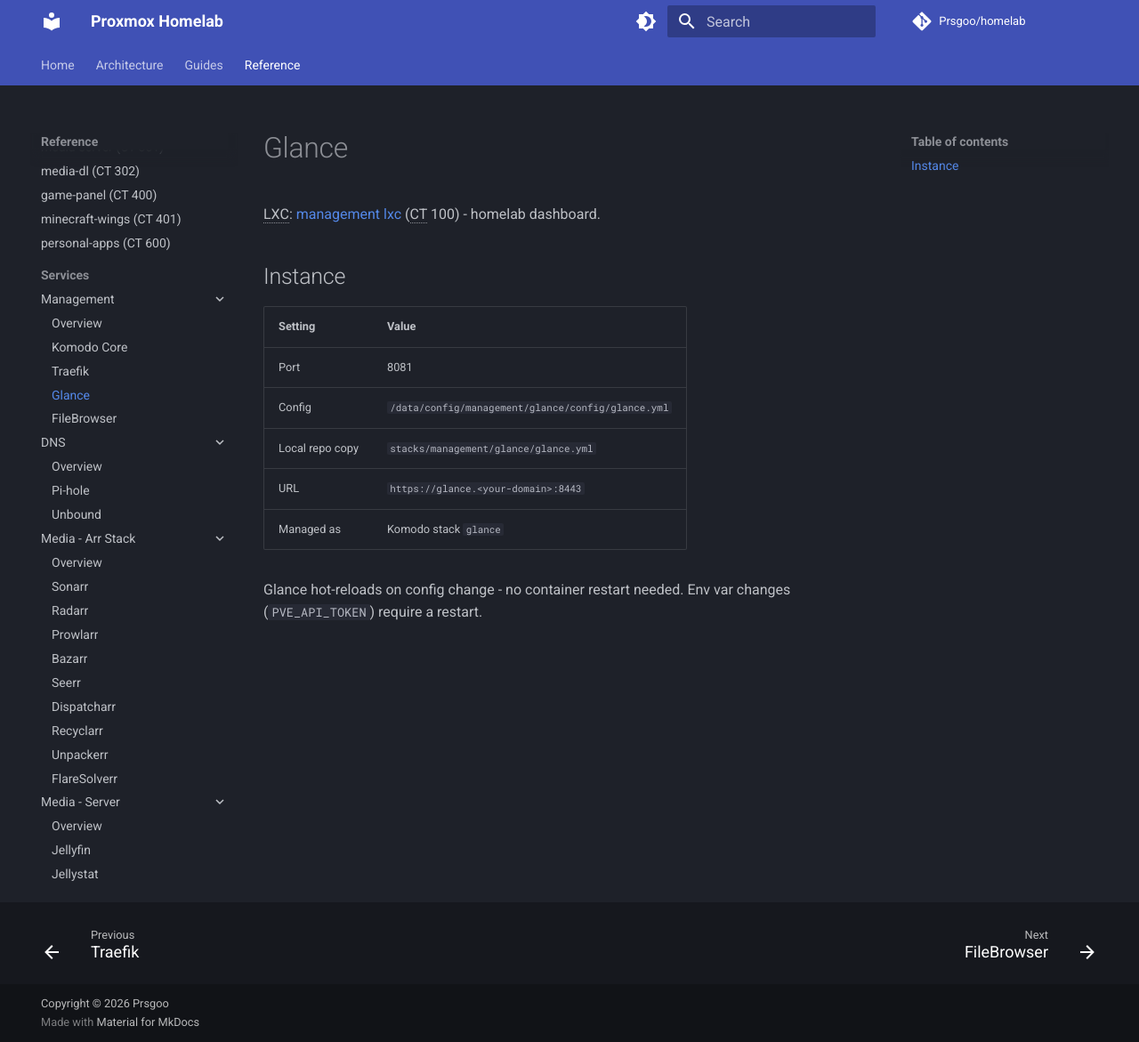
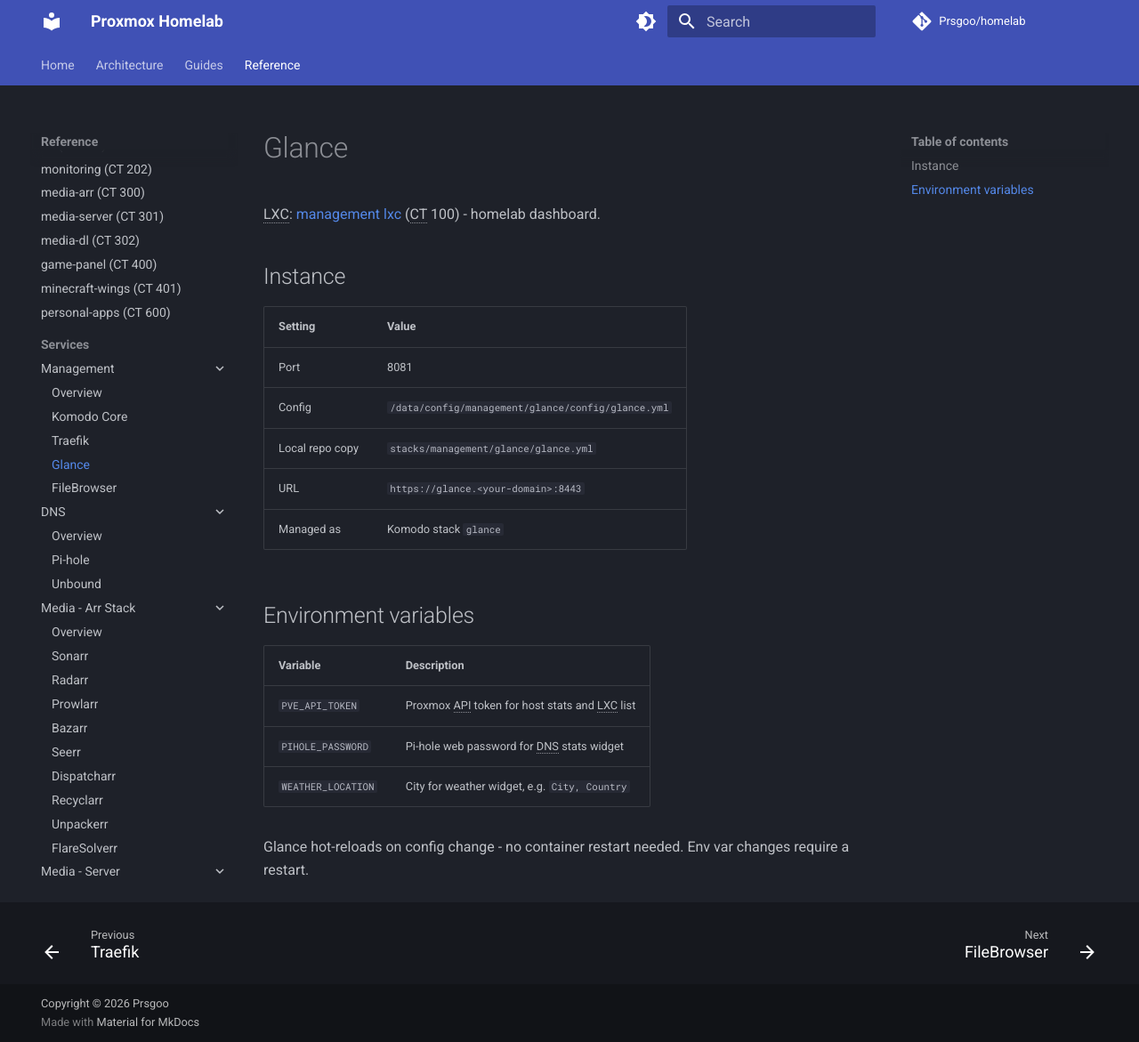
Before and after one commit to Prsgoo/homelab, an MkDocs documentation site: the page built from docs/wiki/services/management/glance.md, in a window 1280 px wide and 1171 px high. Shown: the whole window at 89% size. Built offline with MkDocs 1.6.1 and Material for MkDocs 9.7.7, drawn with Linux system fonts in a browser that asks for light colours; comment, search, counter and statistics services are not loaded.

```diff
--- a/docs/wiki/services/management/glance.md
+++ b/docs/wiki/services/management/glance.md
@@ -17,4 +17,12 @@ LXC: [management lxc](../../lxcs/management-lxc.md) (CT 100) - homelab dashboard
 | URL | `https://glance.<your-domain>:8443` |
 | Managed as | Komodo stack `glance` |
 
-Glance hot-reloads on config change - no container restart needed. Env var changes (`PVE_API_TOKEN`) require a restart.
+## Environment variables
+
+| Variable | Description |
+|----------|-------------|
+| `PVE_API_TOKEN` | Proxmox API token for host stats and LXC list |
+| `PIHOLE_PASSWORD` | Pi-hole web password for DNS stats widget |
+| `WEATHER_LOCATION` | City for weather widget, e.g. `City, Country` |
+
+Glance hot-reloads on config change - no container restart needed. Env var changes require a restart.
```
Also changed, not shown: other parts of docs/wiki/services/management/glance.md (+1 -1 lines), 3 other files.
